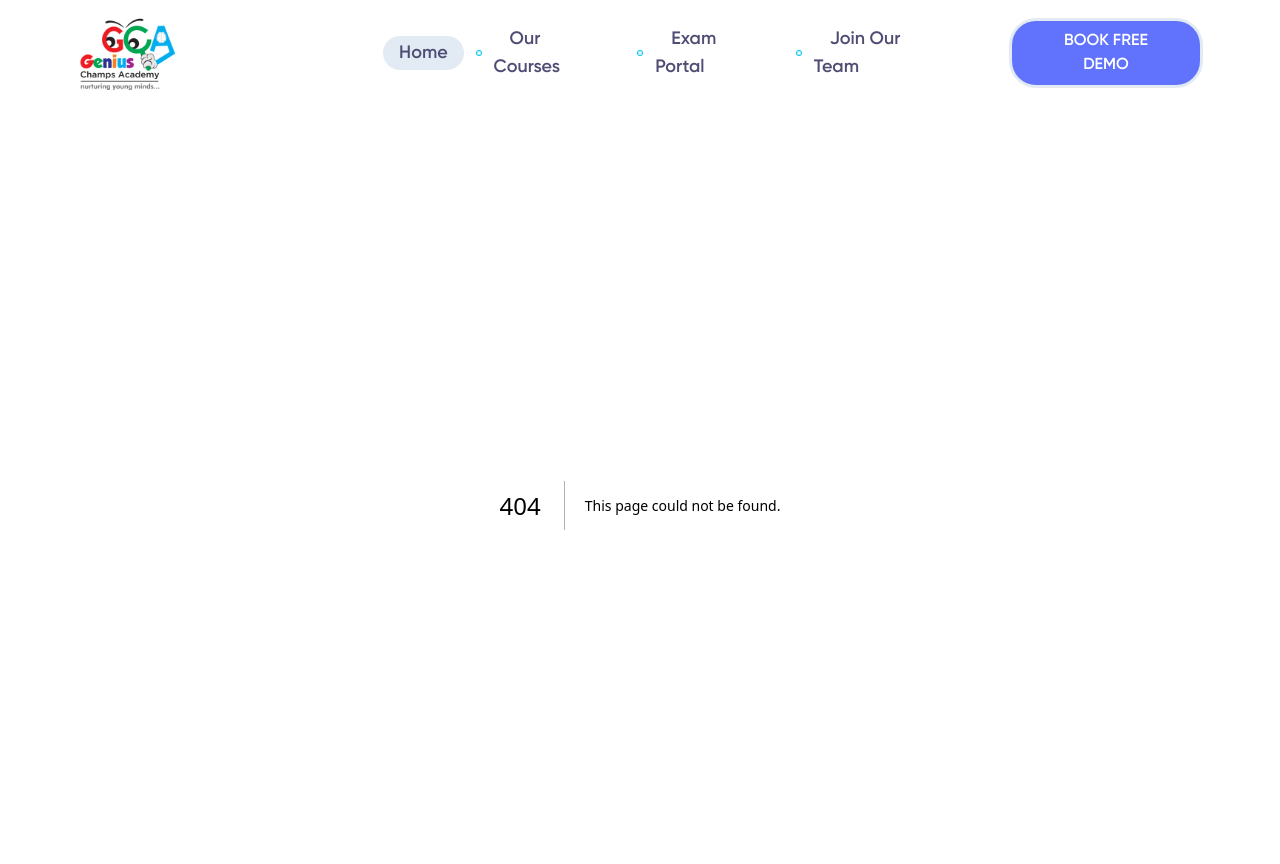
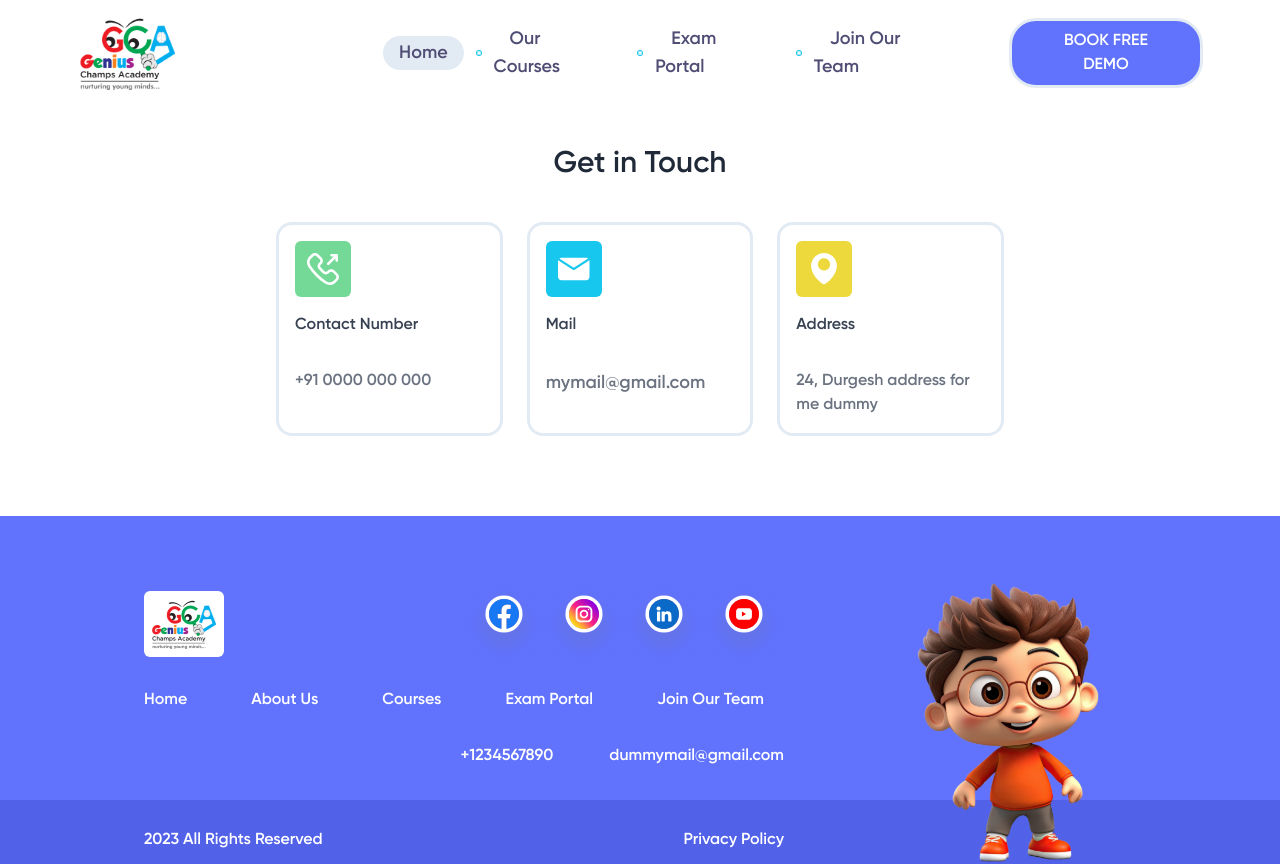
Before and after one commit to rushikeshbhand/gca, a Next.js app: page /components/get-in-touch in a window 1280 px wide. Before the commit this address had no page. Shown: the top 864 px of the page. Built offline with nearby package versions, Linux system fonts and the light colour scheme.

Commit message:
create get in touch comp

```diff
--- /dev/null
+++ b/src/app/components/get-in-touch/page.js
@@ -0,0 +1,62 @@
+import React from "react";
+
+export default function GetInTouch() {
+  return (
+    <section className="max-w-3xl mx-auto py-10 px-5">
+      {/* Title */}
+      <div className="text-center mb-10">
+        <h2 className="text-3xl font-bold text-gray-800">Get in Touch</h2>
+      </div>
+
+      {/* Info Cards */}
+      <div className="grid grid-cols-1 sm:grid-cols-2 md:grid-cols-3 gap-6">
+        {/* Contact Number Card */}
+        <div className="bg-white rounded-2xl p-4 text-start border-[3px] border-[#E2EBF4]">
+          <div className="flex justify-start mb-4 relative">
+            <div className="relative">
+              <img
+                src="../assets/images/phone.svg"
+                alt="phone icon"
+                className="rounded-md w-14 h-14 p-3 bg-[#74D997]"
+              />
+            </div>
+          </div>
+          <h3 className="font-medium text-gray-700 mb-8">Contact Number</h3>
+          <p className="text-gray-500 mt-2">+91 0000 000 000</p>
+        </div>
+
+        {/* Email Card */}
+        <div className="bg-white rounded-2xl p-4 text-start border-[3px] border-[#E2EBF4]">
+          <div className="flex justify-start mb-4 relative">
+            <div className="relative">
+              <img
+                src="../assets/images/mail.svg"
+                alt="mail icon"
+                className="rounded-md w-14 h-14 p-3 bg-[#17C7EE]"
+              />
+            </div>
+          </div>
+          <h3 className="font-medium text-gray-700 mb-8">Mail</h3>
+          <p className="text-gray-500 mt-2 text-sm sm:text-base md:text-lg">
+            mymail@gmail.com
+          </p>
+        </div>
+
+        {/* Address Card */}
+        <div className="bg-white rounded-2xl p-4 text-start border-[3px] border-[#E2EBF4]">
+          <div className="flex justify-start mb-4 relative">
+            <div className="relative">
+              <img
+                src="../assets/images/mape.svg"
+                alt="mape icon"
+                className="rounded-md w-14 h-14 p-3 bg-[#EDD93C]"
+              />
+            </div>
+          </div>
+          <h3 className="font-medium text-gray-700 mb-8">Address</h3>
+          <p className="text-gray-500 mt-2">24, Durgesh address for me dummy</p>
+        </div>
+      </div>
+    </section>
+  );
+}
```
